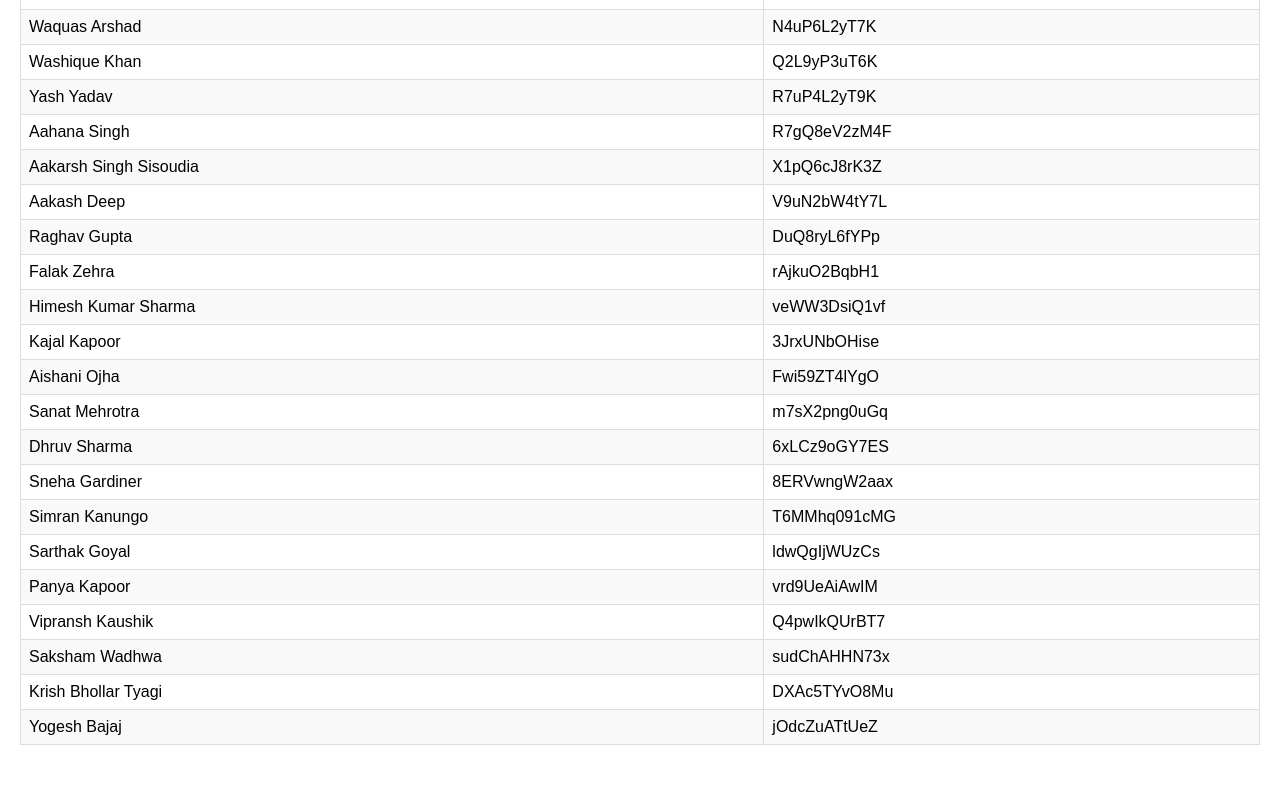
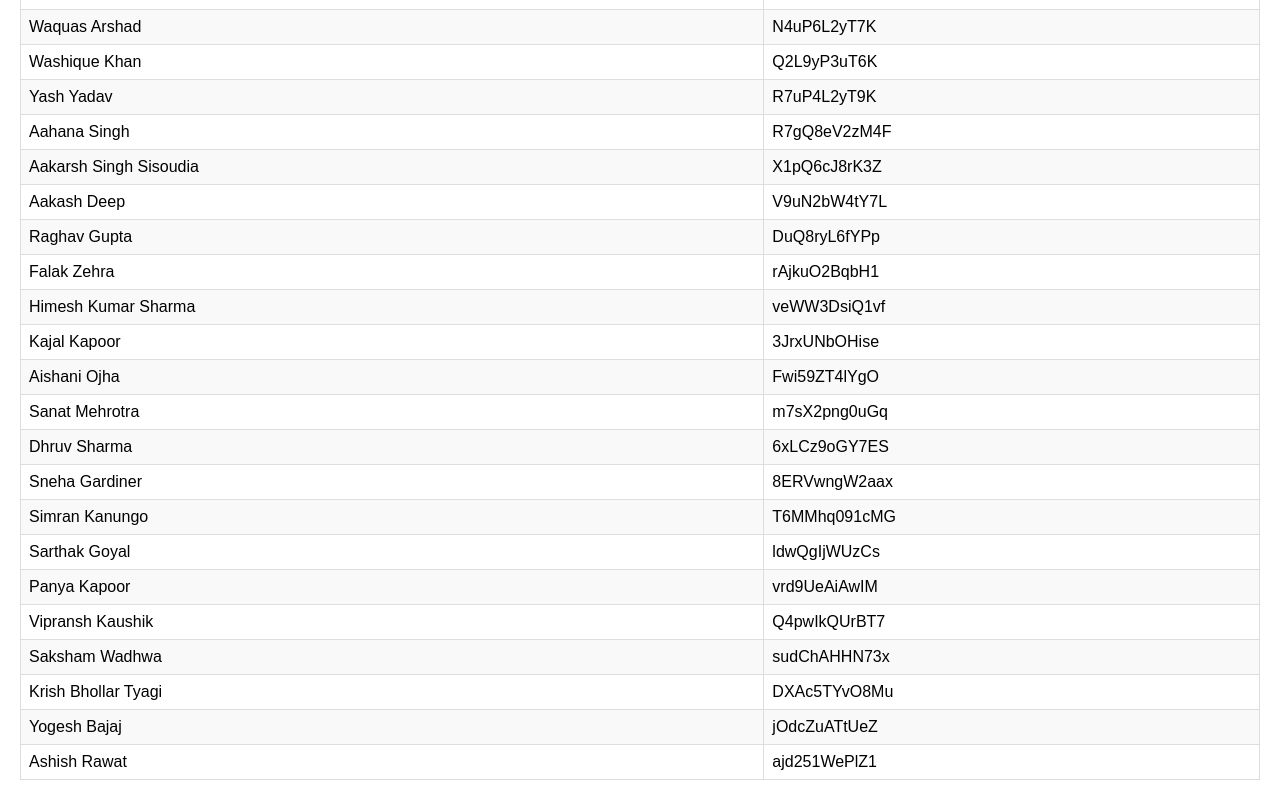
Before and after one commit to GDSCSRMIST/hackTheFlag, a plain HTML site: page index.html in a window 1280 px wide. Shown: the part 3711-4511 px from the top of the page. Before the commit the page ends 4476 px from the top, so only its background shows below. Drawn offline with Linux system fonts and the light colour scheme.

Commit message:
updated names

```diff
--- a/index.html
+++ b/index.html
@@ -160,6 +160,7 @@
             <tr><td>Saksham Wadhwa</td><td>sudChAHHN73x</td></tr>
             <tr><td>Krish Bhollar Tyagi</td><td>DXAc5TYvO8Mu</td></tr>
             <tr><td>Yogesh Bajaj</td><td>jOdcZuATtUeZ</td></tr>
+            <tr><td>Ashish Rawat</td><td>ajd251WePlZ1</td></tr>
         </tbody>
     </table>
 </body>
```
